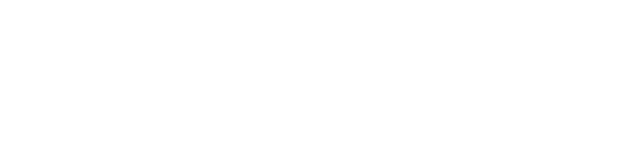
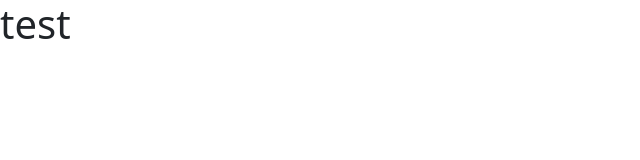
Before and after one commit to DavGalRod/QuizzApp, a website: page index.html in a window 1280 px wide. Shown: the whole page, without its empty margins (0-640 px from the left). Drawn offline with nearby package versions, Linux system fonts and the light colour scheme.

Commit message:
start files

```diff
--- a/index.html
+++ b/index.html
@@ -6,8 +6,9 @@
     <title>Mein Quiz</title>
     <script src="script.js"></script>
     <link rel="stylesheet" href="style.css">
+    <link rel="stylesheet" href="node_modules/bootstrap/dist/css/bootstrap.min.css">
 </head>
 <body>
-
+    <h1>test</h1>
 </body>
 </html>
--- /dev/null
+++ b/package.json
@@ -0,0 +1,5 @@
+{
+  "dependencies": {
+    "bootstrap": "^5.3.2"
+  }
+}
```
Also changed, not shown: 2 other files.
